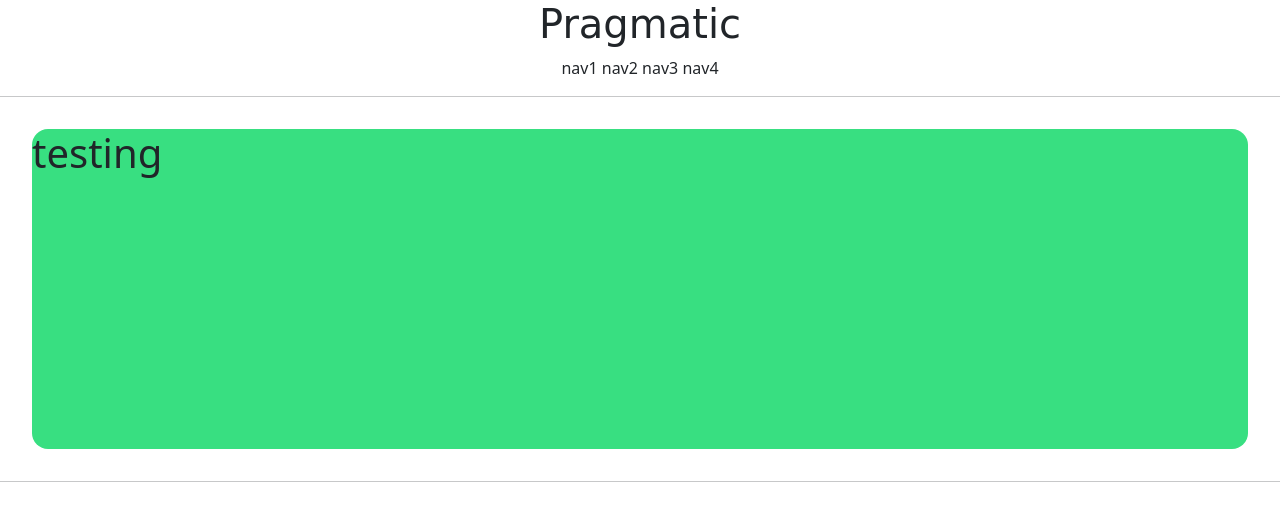
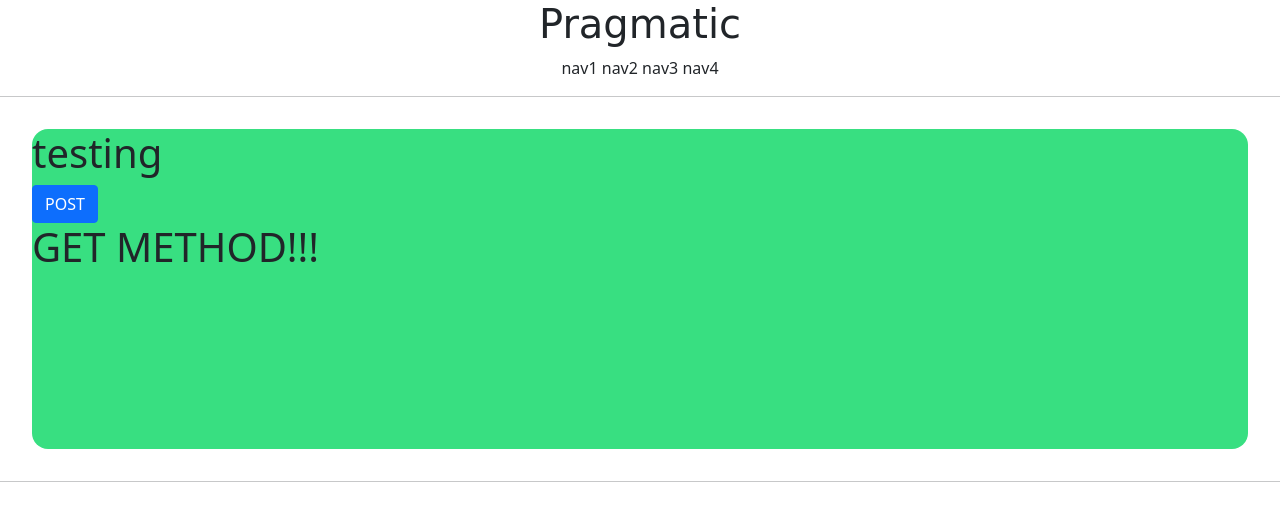
Before and after one commit to 2044smile/pragmatic, a Django app: page /account/hello_world/ in a window 1280 px wide. Shown: the top 511 px of the page. Run offline with Django 3.2, Linux system fonts and the light colour scheme.

Commit message:
Django course 16 commit

```diff
--- a/accountapp/templates/accountapp/hello.html
+++ b/accountapp/templates/accountapp/hello.html
@@ -6,6 +6,16 @@
         <h1>
             testing
         </h1>
+
+        <form action="/account/hello_world/" method="post">
+            {% csrf_token %}
+            <input type="submit" class="btn btn-primary" value="POST">
+        </form>
+
+        <h1>
+            {{ text }}
+        </h1>
+
     </div>
 
 {% endblock %}
--- a/accountapp/views.py
+++ b/accountapp/views.py
@@ -3,4 +3,8 @@ from django.shortcuts import render
 
 
 def hello_world(requset):
-    return render(requset, 'accountapp/hello.html')
+
+    if requset.method == "POST":
+        return render(requset, 'accountapp/hello.html', context={'text': 'POST METHOD!!!'})
+    else:
+        return render(requset, 'accountapp/hello.html', context={'text': 'GET METHOD!!!'})
```
